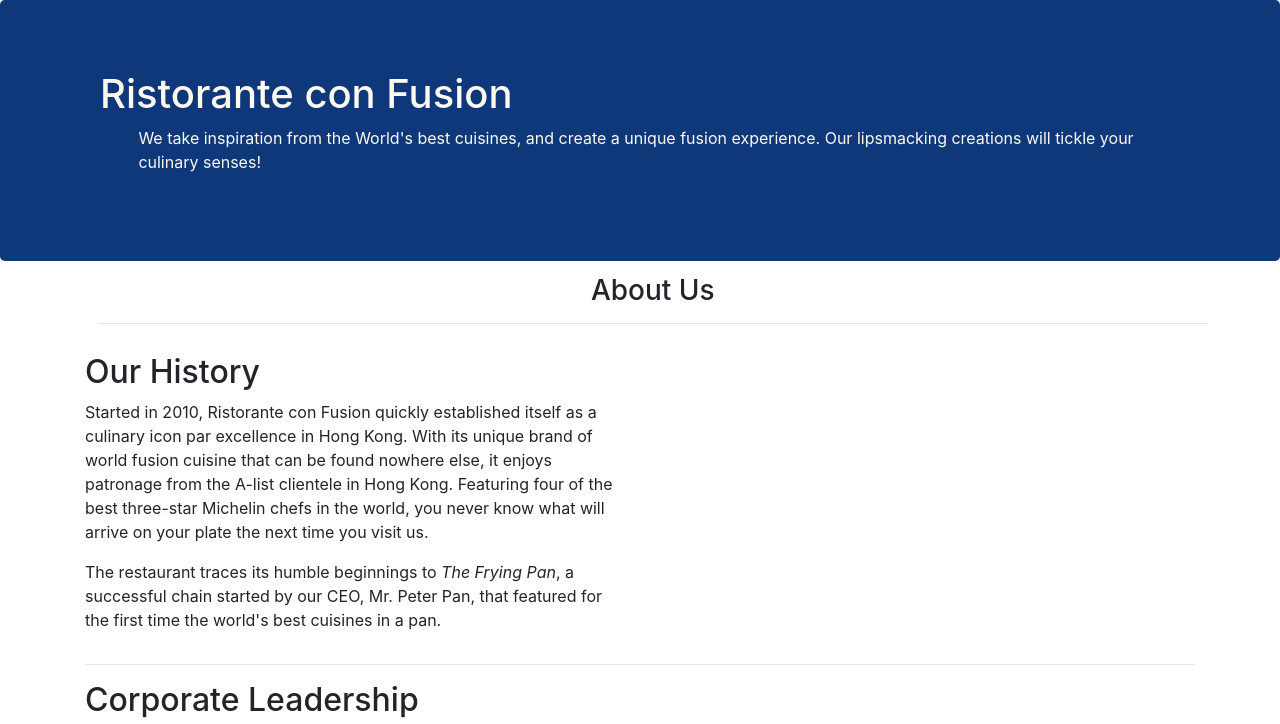
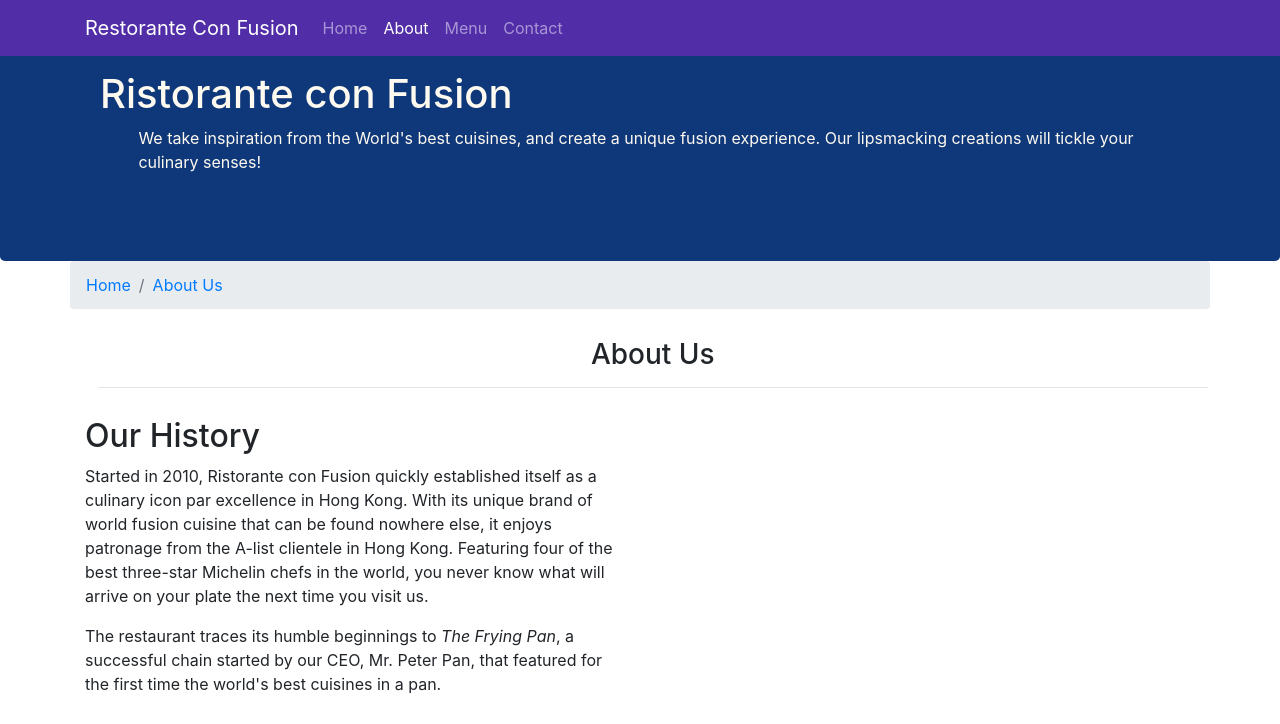
Before and after one commit to Striiderr/Basic-Restaurant-Website, a website: page aboutus.html in a window 1280 px wide. Shown: the top 724 px of the page. Drawn offline with nearby package versions, Linux system fonts and the light colour scheme.

Commit message:
Navbar and Breadcrumbs

```diff
--- a/aboutus.html
+++ b/aboutus.html
@@ -11,10 +11,19 @@
     <link rel="stylesheet" href="node_modules/bootstrap/dist/css/bootstrap.min.css">
     <link rel="stylesheet" href="css/styles.css">
     <title>Ristorante Con Fusion: About Us</title>
-
 </head>
-
 <body>
+    <nav class="navbar navbar-dark navbar-expand-sm fixed-top">
+        <div class="container">
+            <a href="index.html" class="navbar-brand">Restorante Con Fusion</a>
+            <ul class="navbar-nav mr-auto">
+                <li class="nav-item"><a href="/index.html" class="nav-link">Home</a></li>
+                <li class="nav-item active"><a href="#" class="nav-link">About</a></li>
+                <li class="nav-item"><a href="#" class="nav-link">Menu</a></li>
+                <li class="nav-item"><a href="#" class="nav-link">Contact</a></li>
+            </ul>
+        </div>
+        </nav>
 
     <header class="jumbotron">
         <div class="container">
@@ -31,7 +40,12 @@
 
     <div class="container">
         <div class="row">
-            <div class="col-12" style="text-align: center;margin: 1vw;">
+        <ol class="col-12 breadcrumb">
+            <li class="breadcrumb-item"><a href="index.html">Home</a></li>
+            <li class="breadcrumb-item active"><a href="#">About Us</a></li>
+        </ol>
+
+            <div class="col-12" style="text-align: center; margin: 1vw;">
                 <h3>About Us</h3>
                <hr>
             </div>
@@ -67,16 +81,16 @@
     <footer class="footer">
         <div class="container">
             <div style="margin-bottom: 1vw;" class="row ">
-                <div class="col-6 offset-sm-1 col-sm-3">
+                <div class="col-5 offset-1 col-sm-3">
                     <h5 style="color: darkskateblue;">Links</h5>
                     <ul style="color: darkskateblue;"class="list-unstyled">
-                        <li><a href="#">Home</a></li>
+                        <li><a href="index.html">Home</a></li>
                         <li><a href="#">About</a></li>
                         <li><a href="#">Menu</a></li>
                         <li><a href="#">Contact</a></li>
                     </ul>
                 </div>
-                <div class="col-6 offset-sm-1  col-sm-4">
+                <div class="col-6 col-sm-4">
                     <h5 style="color: darkskateblue;">Our Address</h5>
                     <address style="" class="address">
 		              121, Clear Water Bay Road<br>
--- a/css/styles.css
+++ b/css/styles.css
@@ -35,3 +35,14 @@
     margin: 0px auto;
     color: black;
 }
+
+.body{
+    padding: 50px   0px 0px 0px;
+    z-index: 0;
+}
+
+.navbar-dark{
+    background-color: #512da8;
+
+
+}
```
Also changed, not shown: index.html (+19 -1 lines).
